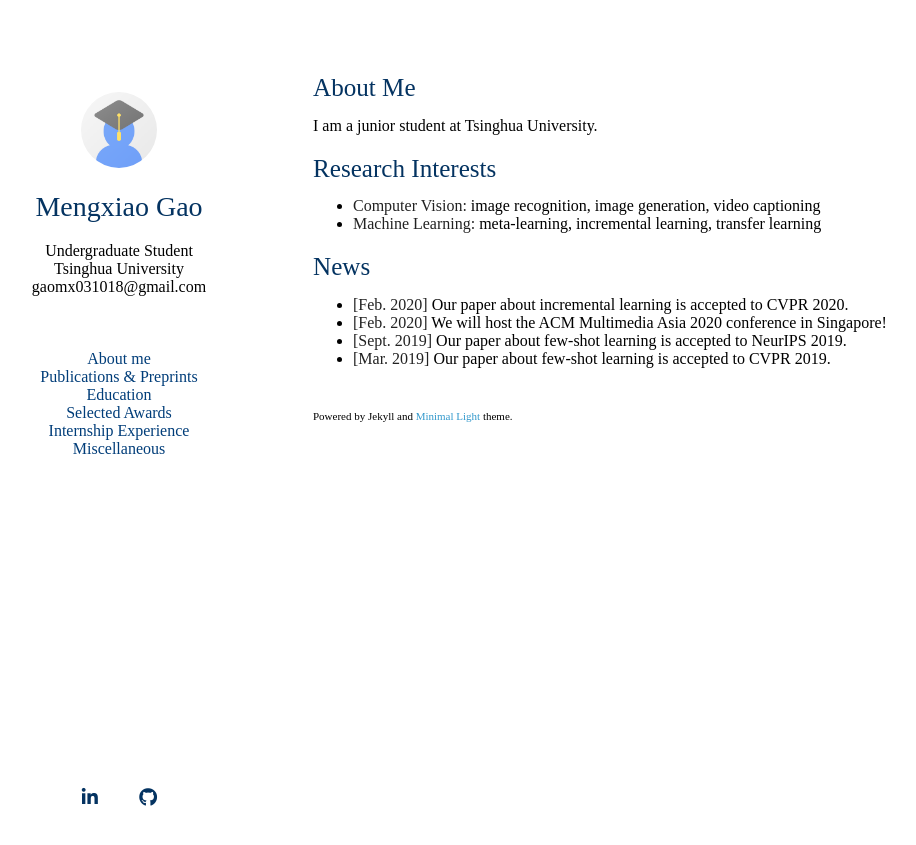
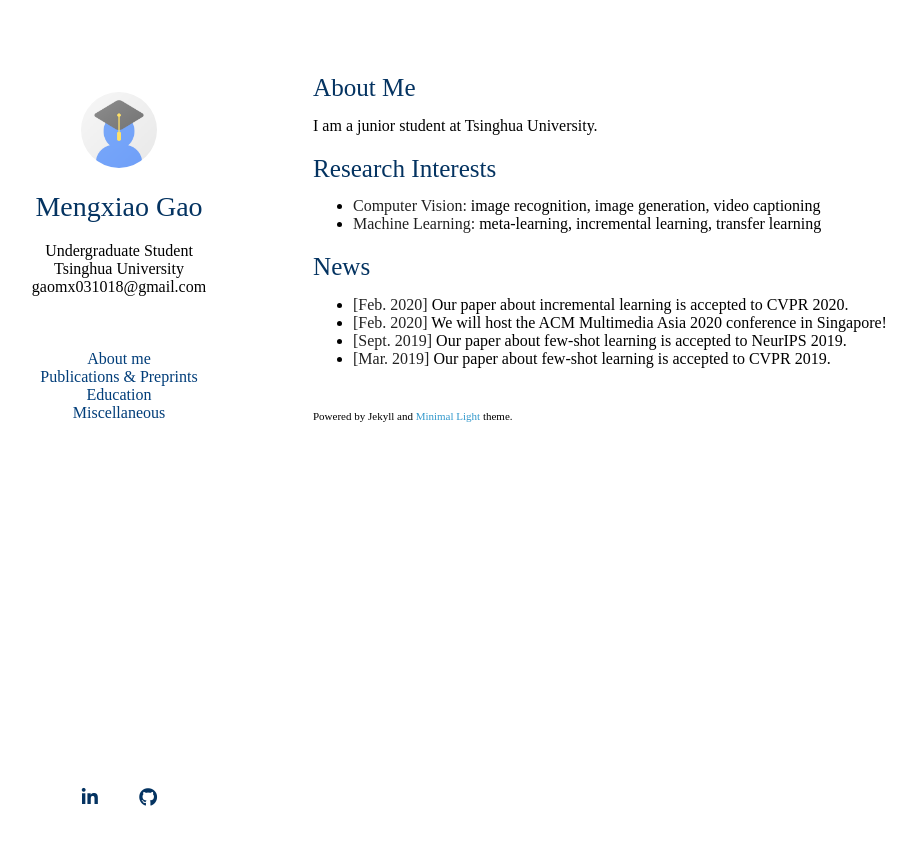
Before and after one commit to lsq0000/lsq0000.github.io, a Jekyll site: the page built from index.md, in a window 1280 px wide. Shown: the top 845 px of the page, without its empty margins (157-1073 px from the left). Built offline with Jekyll 4.4.1, drawn with Linux system fonts in a browser that asks for light colours; nearby versions of some CDN libraries; a style sheet for code colours, icons or effects is not loaded; our own code applies the rules of GitHub Pages for plain Markdown files.

Commit message:
Update homepage.html

```diff
--- a/_layouts/homepage.html
+++ b/_layouts/homepage.html
@@ -52,10 +52,6 @@
         <br>
         <a href="#education"><font color="#003D79">Education</font></a>
         <br>
-        <a href="#award"><font color="#003D79">Selected Awards</font></a>
-        <br>
-        <a href="#intern"><font color="#003D79">Internship Experience</font></a>
-        <br>
           <a href="#other"><font color="#003D79">Miscellaneous</font></a>
         <br>
 
```
